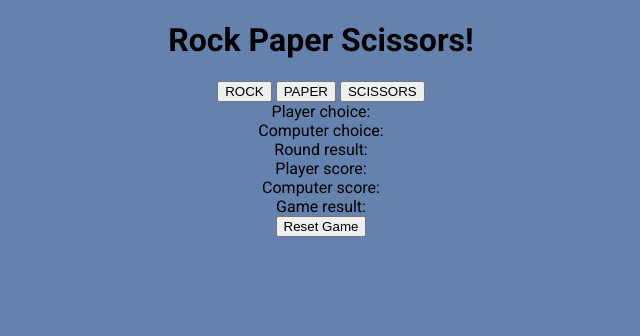
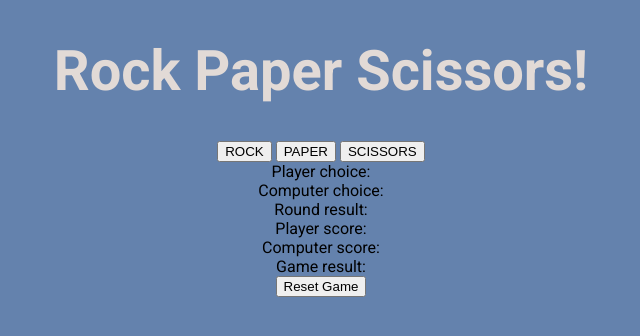
Before and after one commit to BrandonMcInroy/odin-rockpaperscissors, a plain HTML site: page index.html in a window 1280 px wide. Shown: the whole page, without its empty margins (319-959 px from the left). Drawn offline with Linux system fonts and the light colour scheme.

Commit message:
Styled H1

```diff
--- a/styles.css
+++ b/styles.css
@@ -8,3 +8,8 @@ body {
   align-items: center;
   background: #6482ad;
 }
+
+h1 {
+  font-size: 3.5rem;
+  color: #e2dad6;
+}
```
